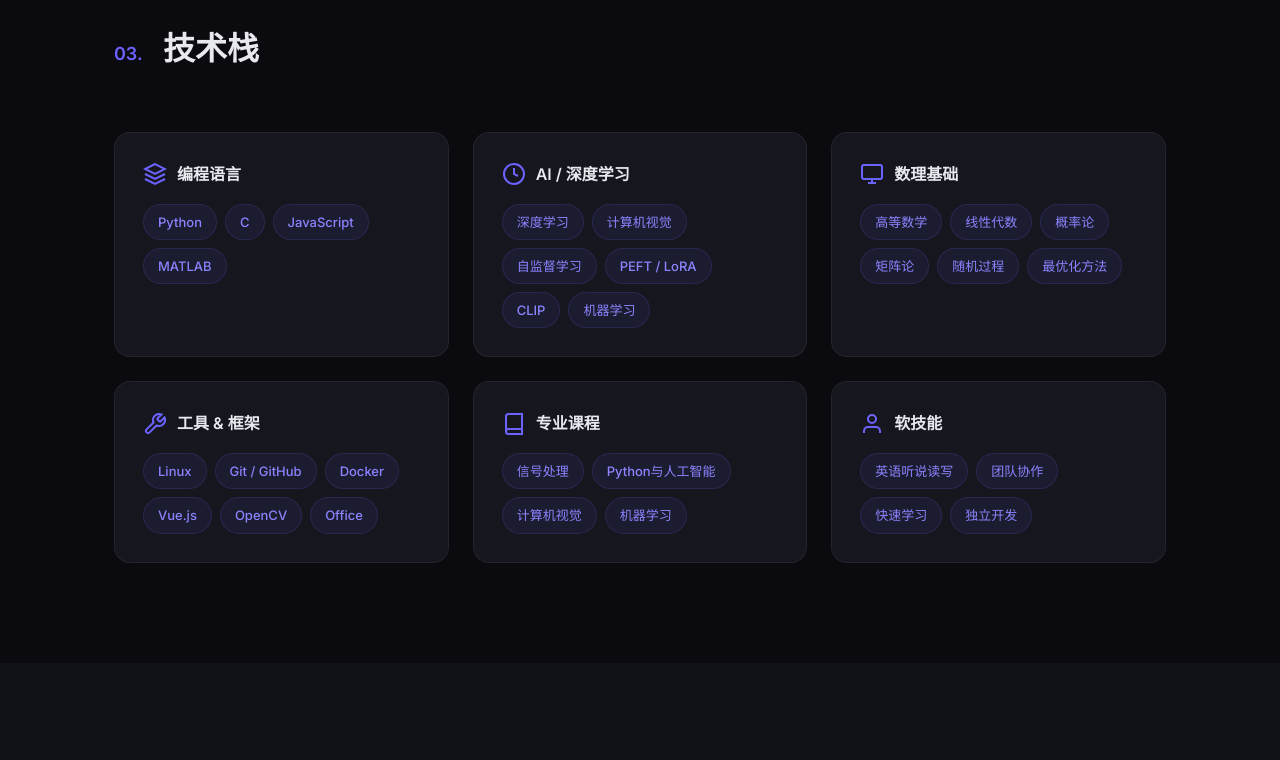
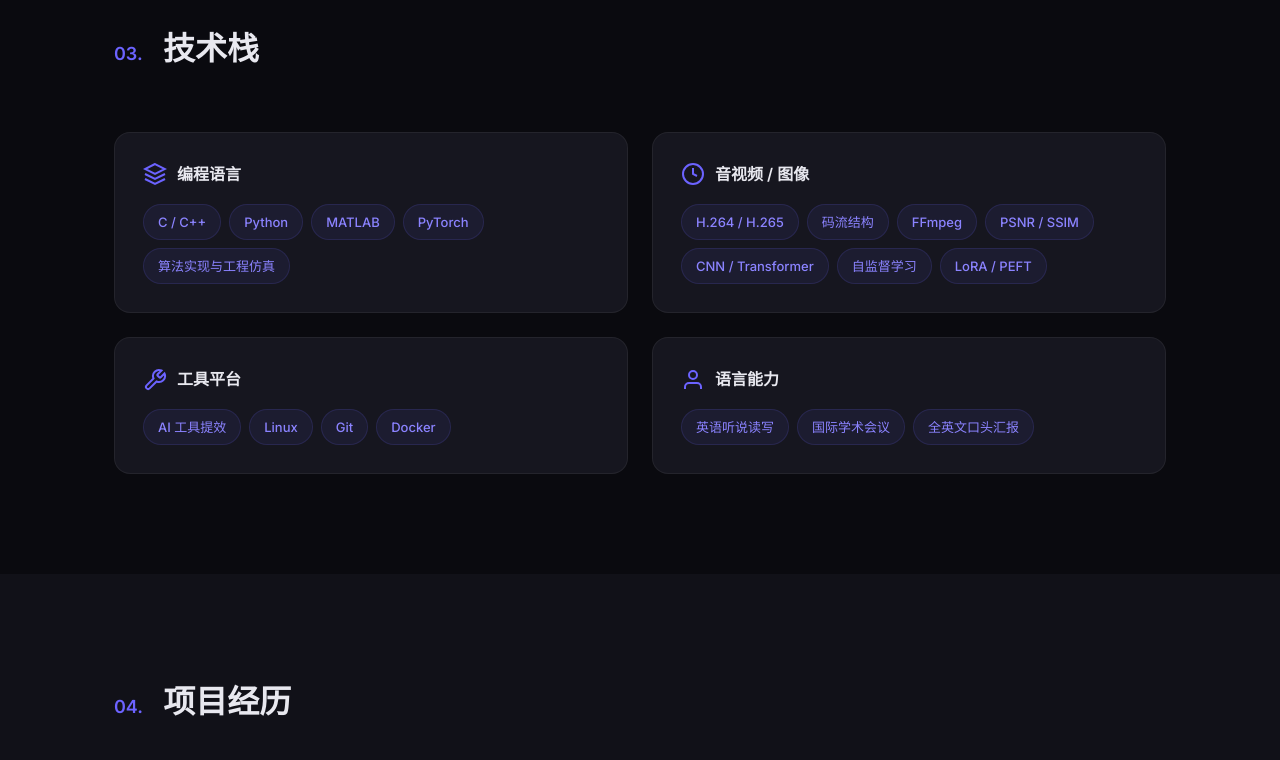
Before and after one commit to xiaobai1129/xiaobai1129.github.io, a plain HTML site: page index.html in a window 1280 px wide. Shown: the part 2400-3160 px from the top of the page. Drawn offline with Linux system fonts and the light colour scheme.

Commit message:
feat: 根据最新简历更新技术栈板块

```diff
--- a/index.html
+++ b/index.html
@@ -138,10 +138,11 @@
             编程语言
           </h3>
           <div class="skill-tags">
+            <span class="skill-tag">C / C++</span>
             <span class="skill-tag">Python</span>
-            <span class="skill-tag">C</span>
-            <span class="skill-tag">JavaScript</span>
             <span class="skill-tag">MATLAB</span>
+            <span class="skill-tag">PyTorch</span>
+            <span class="skill-tag">算法实现与工程仿真</span>
           </div>
         </div>
         <div class="skill-category reveal">
@@ -150,33 +151,16 @@
               <circle cx="12" cy="12" r="10" />
               <path d="M12 6v6l4 2" />
             </svg>
-            AI / 深度学习
+            音视频 / 图像
           </h3>
           <div class="skill-tags">
-            <span class="skill-tag">深度学习</span>
-            <span class="skill-tag">计算机视觉</span>
+            <span class="skill-tag">H.264 / H.265</span>
+            <span class="skill-tag">码流结构</span>
+            <span class="skill-tag">FFmpeg</span>
+            <span class="skill-tag">PSNR / SSIM</span>
+            <span class="skill-tag">CNN / Transformer</span>
             <span class="skill-tag">自监督学习</span>
-            <span class="skill-tag">PEFT / LoRA</span>
-            <span class="skill-tag">CLIP</span>
-            <span class="skill-tag">机器学习</span>
-          </div>
-        </div>
-        <div class="skill-category reveal">
-          <h3 class="skill-cat-title">
-            <svg width="24" height="24" viewBox="0 0 24 24" fill="none" stroke="currentColor" stroke-width="2">
-              <rect x="2" y="3" width="20" height="14" rx="2" />
-              <path d="M8 21h8" />
-              <path d="M12 17v4" />
-            </svg>
-            数理基础
-          </h3>
-          <div class="skill-tags">
-            <span class="skill-tag">高等数学</span>
-            <span class="skill-tag">线性代数</span>
-            <span class="skill-tag">概率论</span>
-            <span class="skill-tag">矩阵论</span>
-            <span class="skill-tag">随机过程</span>
-            <span class="skill-tag">最优化方法</span>
+            <span class="skill-tag">LoRA / PEFT</span>
           </div>
         </div>
         <div class="skill-category reveal">
@@ -185,30 +169,13 @@
               <path
                 d="M14.7 6.3a1 1 0 0 0 0 1.4l1.6 1.6a1 1 0 0 0 1.4 0l3.77-3.77a6 6 0 0 1-7.94 7.94l-6.91 6.91a2.12 2.12 0 0 1-3-3l6.91-6.91a6 6 0 0 1 7.94-7.94l-3.76 3.76z" />
             </svg>
-            工具 & 框架
+            工具平台
           </h3>
           <div class="skill-tags">
+            <span class="skill-tag">AI 工具提效</span>
             <span class="skill-tag">Linux</span>
-            <span class="skill-tag">Git / GitHub</span>
+            <span class="skill-tag">Git</span>
             <span class="skill-tag">Docker</span>
-            <span class="skill-tag">Vue.js</span>
-            <span class="skill-tag">OpenCV</span>
-            <span class="skill-tag">Office</span>
-          </div>
-        </div>
-        <div class="skill-category reveal">
-          <h3 class="skill-cat-title">
-            <svg width="24" height="24" viewBox="0 0 24 24" fill="none" stroke="currentColor" stroke-width="2">
-              <path d="M4 19.5A2.5 2.5 0 0 1 6.5 17H20" />
-              <path d="M6.5 2H20v20H6.5A2.5 2.5 0 0 1 4 19.5v-15A2.5 2.5 0 0 1 6.5 2z" />
-            </svg>
-            专业课程
-          </h3>
-          <div class="skill-tags">
-            <span class="skill-tag">信号处理</span>
-            <span class="skill-tag">Python与人工智能</span>
-            <span class="skill-tag">计算机视觉</span>
-            <span class="skill-tag">机器学习</span>
           </div>
         </div>
         <div class="skill-category reveal">
@@ -217,13 +184,12 @@
               <path d="M20 21v-2a4 4 0 0 0-4-4H8a4 4 0 0 0-4 4v2" />
               <circle cx="12" cy="7" r="4" />
             </svg>
-            软技能
+            语言能力
           </h3>
           <div class="skill-tags">
             <span class="skill-tag">英语听说读写</span>
-            <span class="skill-tag">团队协作</span>
-            <span class="skill-tag">快速学习</span>
-            <span class="skill-tag">独立开发</span>
+            <span class="skill-tag">国际学术会议</span>
+            <span class="skill-tag">全英文口头汇报</span>
           </div>
         </div>
       </div>
--- a/style.css
+++ b/style.css
@@ -571,7 +571,7 @@ img {
 /* ===== Skills Section ===== */
 .skills-grid {
   display: grid;
-  grid-template-columns: repeat(3, 1fr);
+  grid-template-columns: repeat(2, 1fr);
   gap: 24px;
 }
 
```
Also changed, not shown: 1 other file.
